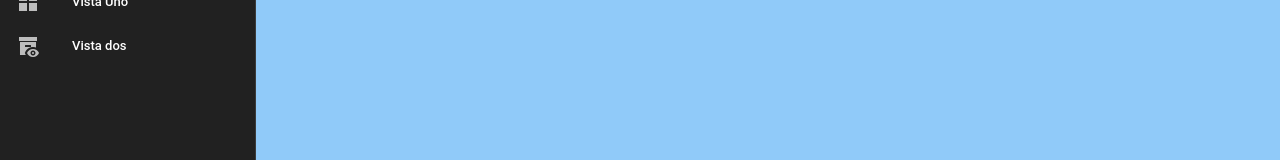
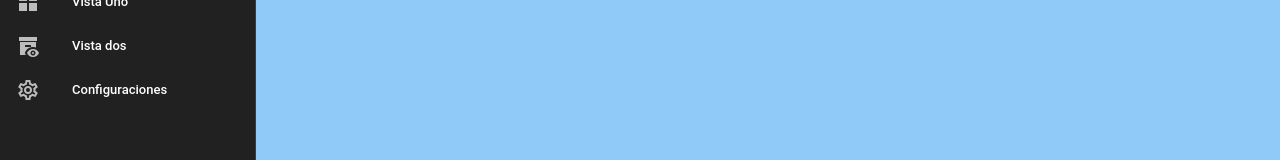
Before and after one commit to GiancarloDev09/PAISES-FRONTEND, a Vue app: page / in a window 1280 px wide. Shown: the part 269-429 px from the top of the page. Built offline with nearby package versions, Linux system fonts and the light colour scheme.

Commit message:
Subida boton de configuraciones

```diff
--- a/src/layouts/default.vue
+++ b/src/layouts/default.vue
@@ -39,7 +39,7 @@
 
           <v-menu activator="parent">
             <v-list density="compact" nav>
-              <v-list-item append-icon="mdi-cog-outline" link title="Settings" />
+              <v-list-item append-icon="mdi-cog-outline" link title="Configuraciones" to="/vista-configuraciones"/>
 
               <v-list-item append-icon="mdi-logout" link title="Cerrar Sesion" />
             </v-list>
@@ -89,5 +89,11 @@
       link: true,
       to:'/vista-dos'
     },
+    {
+      title: 'Configuraciones',
+      prependIcon: 'mdi-cog-outline',
+      link: true,
+      to:'/vista-configuraciones'
+    },
   ])
 </script>
--- /dev/null
+++ b/src/pages/vista-configuraciones.vue
@@ -0,0 +1,7 @@
+<template>
+  <h1>Esta es la vista de configuraciones</h1>
+</template>
+
+<script setup>
+  //
+</script>
```
